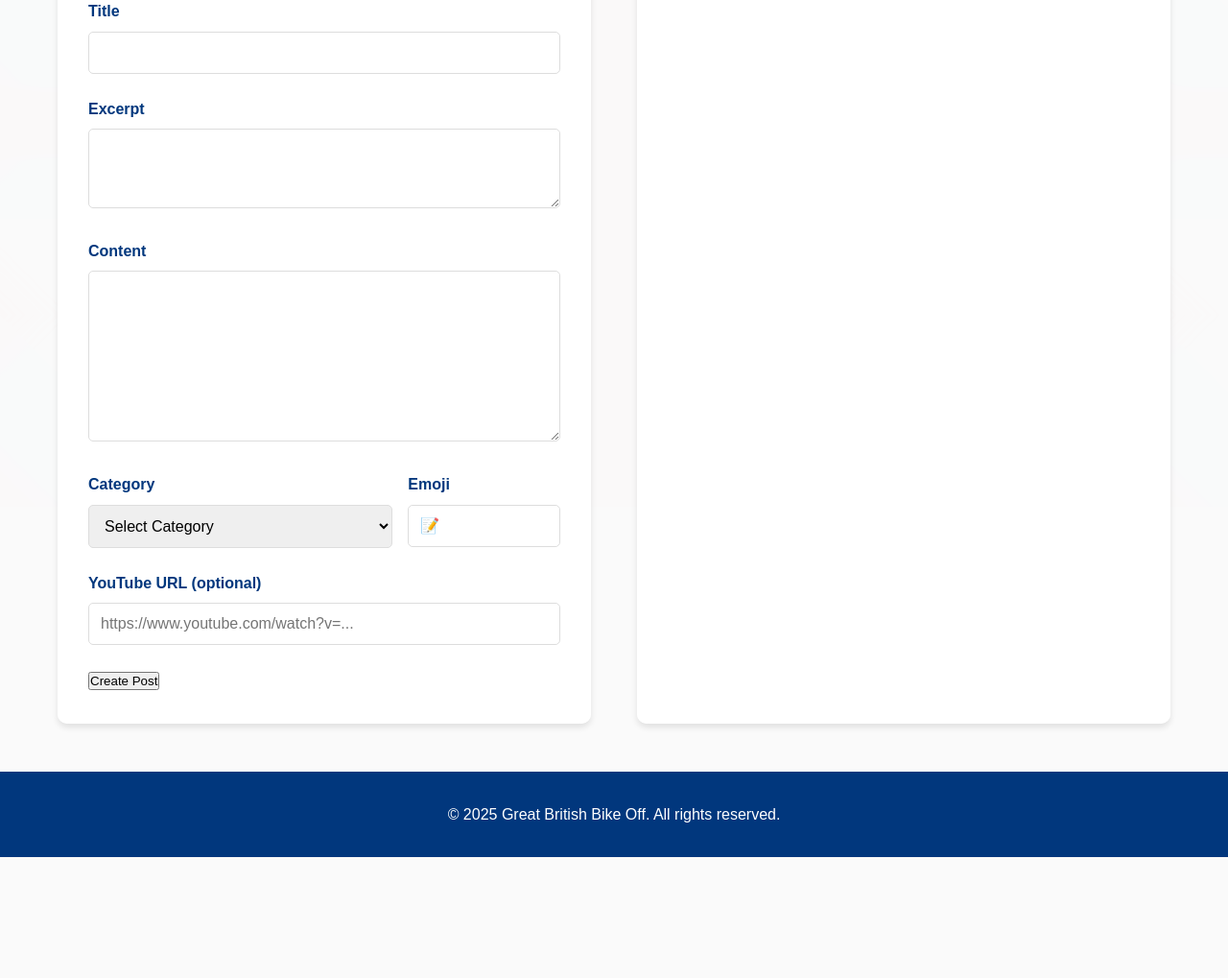
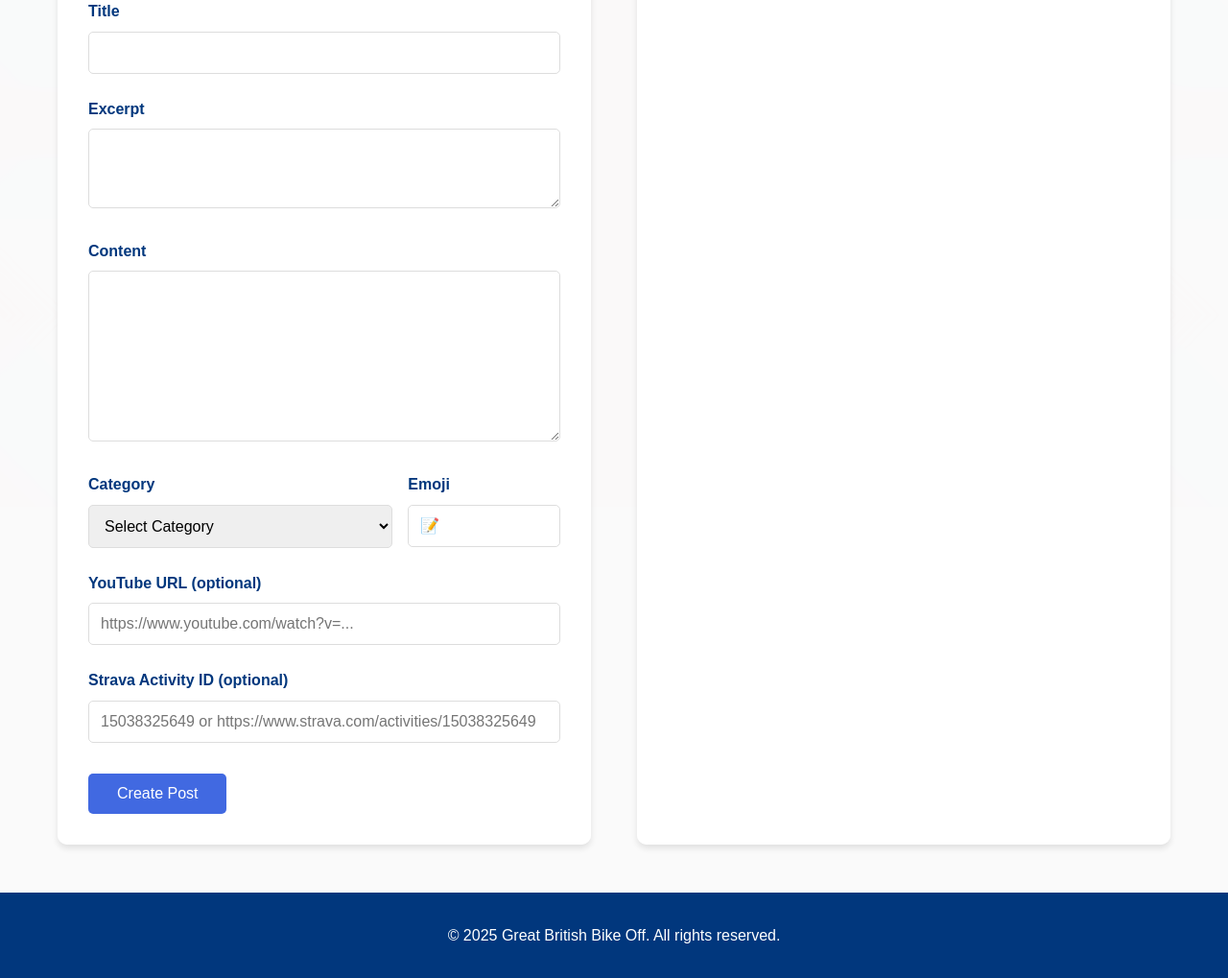
Before and after one commit to ideaclara/greatbritishbikeoff, a Flask app: page /admin/panel in a window 1280 px wide. Shown: the part 272-1291 px from the top of the page at 96% size. Before the commit the page ends 1165 px from the top, so only its background shows below. Run offline with Flask 3, Linux system fonts and the light colour scheme; the visitor is signed in with stand-in values (Sample User, id 1); data that the repository does not hold is empty; some libraries are stand-ins or nearby versions.

Commit message:
Add Strava activity integration with embed functionality and admin panel enhancements

```diff
--- a/app.py
+++ b/app.py
@@ -181,6 +181,20 @@ def extract_youtube_id(url):
     match = re.search(pattern, url)
     return match.group(1) if match else None
 
+def extract_strava_id(input_str):
+    """Extract Strava activity ID from URL or return the ID if it's already just a number"""
+    if not input_str:
+        return None
+
+    # If it's already just a number, return it
+    if input_str.strip().isdigit():
+        return input_str.strip()
+
+    # Extract from Strava URL
+    pattern = r'strava\.com\/activities\/(\d+)'
+    match = re.search(pattern, input_str)
+    return match.group(1) if match else None
+
 def get_admin_password():
     """Get admin password from environment or use default"""
     return os.environ.get('ADMIN_PASSWORD', 'bikeoff2025')
@@ -253,6 +267,9 @@ def create_post():
     # Extract YouTube ID if URL provided
     youtube_id = extract_youtube_id(data.get('youtube_url'))
 
+    # Extract Strava ID if provided
+    strava_id = extract_strava_id(data.get('strava_activity_id'))
+
     # Create new blog post
     new_post = BlogPost(
         title=data.get('title'),
@@ -263,7 +280,7 @@ def create_post():
         date=datetime.now().strftime('%Y-%m-%d'),
         youtube_url=data.get('youtube_url'),
         youtube_id=youtube_id,
-        strava_activity_id=data.get('strava_activity_id')
+        strava_activity_id=strava_id
     )
 
     # Save to database
@@ -302,6 +319,9 @@ def update_post(post_id):
     # Extract YouTube ID if URL provided
     youtube_id = extract_youtube_id(data.get('youtube_url'))
 
+    # Extract Strava ID if provided
+    strava_id = extract_strava_id(data.get('strava_activity_id'))
+
     # Update post fields
     post.title = data.get('title')
     post.excerpt = data.get('excerpt')
@@ -310,7 +330,7 @@ def update_post(post_id):
     post.emoji = data.get('emoji', '📝')
     post.youtube_url = data.get('youtube_url')
     post.youtube_id = youtube_id
-    post.strava_activity_id = data.get('strava_activity_id')
+    post.strava_activity_id = strava_id
 
     # Save changes
     db.session.commit()
--- a/templates/admin_edit.html
+++ b/templates/admin_edit.html
@@ -52,6 +52,11 @@
                 <div class="form-group">
                     <label for="youtube_url">YouTube URL (optional)</label>
                     <input type="url" id="youtube_url" name="youtube_url" value="{{ post.youtube_url or '' }}" placeholder="https://www.youtube.com/watch?v=...">
+                </div>
+
+                <div class="form-group">
+                    <label for="strava_activity_id">Strava Activity ID (optional)</label>
+                    <input type="text" id="strava_activity_id" name="strava_activity_id" value="{{ post.strava_activity_id or '' }}" placeholder="15038325649 or https://www.strava.com/activities/15038325649">
                 </div>
 
                 <div class="form-actions">
--- a/templates/admin_panel.html
+++ b/templates/admin_panel.html
@@ -61,7 +61,14 @@
                         <input type="url" id="youtube_url" name="youtube_url" placeholder="https://www.youtube.com/watch?v=...">
                     </div>
 
-                    <button type="submit" class="btn-primary">Create Post</button>
+                    <div class="form-group">
+                        <label for="strava_activity_id">Strava Activity ID (optional)</label>
+                        <input type="text" id="strava_activity_id" name="strava_activity_id" placeholder="15038325649 or https://www.strava.com/activities/15038325649">
+                    </div>
+
+                    <div class="form-actions">
+                        <button type="submit" class="btn-primary">Create Post</button>
+                    </div>
                 </form>
             </div>
 
@@ -75,6 +82,9 @@
                             <p>{{ post.category.title() }} • {{ post.date }}</p>
                             {% if post.youtube_id %}
                             <p class="youtube-indicator">📹 Includes YouTube video</p>
+                            {% endif %}
+                            {% if post.strava_activity_id %}
+                            <p class="strava-indicator">🚴‍♂️ Includes Strava activity</p>
                             {% endif %}
                         </div>
                         <div class="post-actions">
@@ -178,6 +188,34 @@
     font-weight: 500;
 }
 
+.strava-indicator {
+    color: #fc4c02 !important;
+    font-weight: 500;
+}
+
+.form-actions {
+    display: flex;
+    gap: 1rem;
+    margin-top: 2rem;
+}
+
+.btn-primary {
+    background: #4169E1;
+    color: white;
+    padding: 12px 30px;
+    border: none;
+    border-radius: 5px;
+    font-size: 1rem;
+    cursor: pointer;
+    transition: background 0.3s;
+    text-decoration: none;
+    display: inline-block;
+}
+
+.btn-primary:hover {
+    background: #3151c7;
+}
+
 .post-actions {
     display: flex;
     gap: 0.5rem;
--- a/templates/base.html
+++ b/templates/base.html
@@ -29,5 +29,8 @@
     </footer>
 
     {% block scripts %}{% endblock %}
+
+    <!-- Strava Embed Script -->
+    <script src="https://strava-embeds.com/embed.js"></script>
 </body>
 </html>
```
Also changed, not shown: static/css/styles.css (+40 -0 lines), templates/index.html (+9 -0 lines), templates/post.html (+11 -0 lines).
